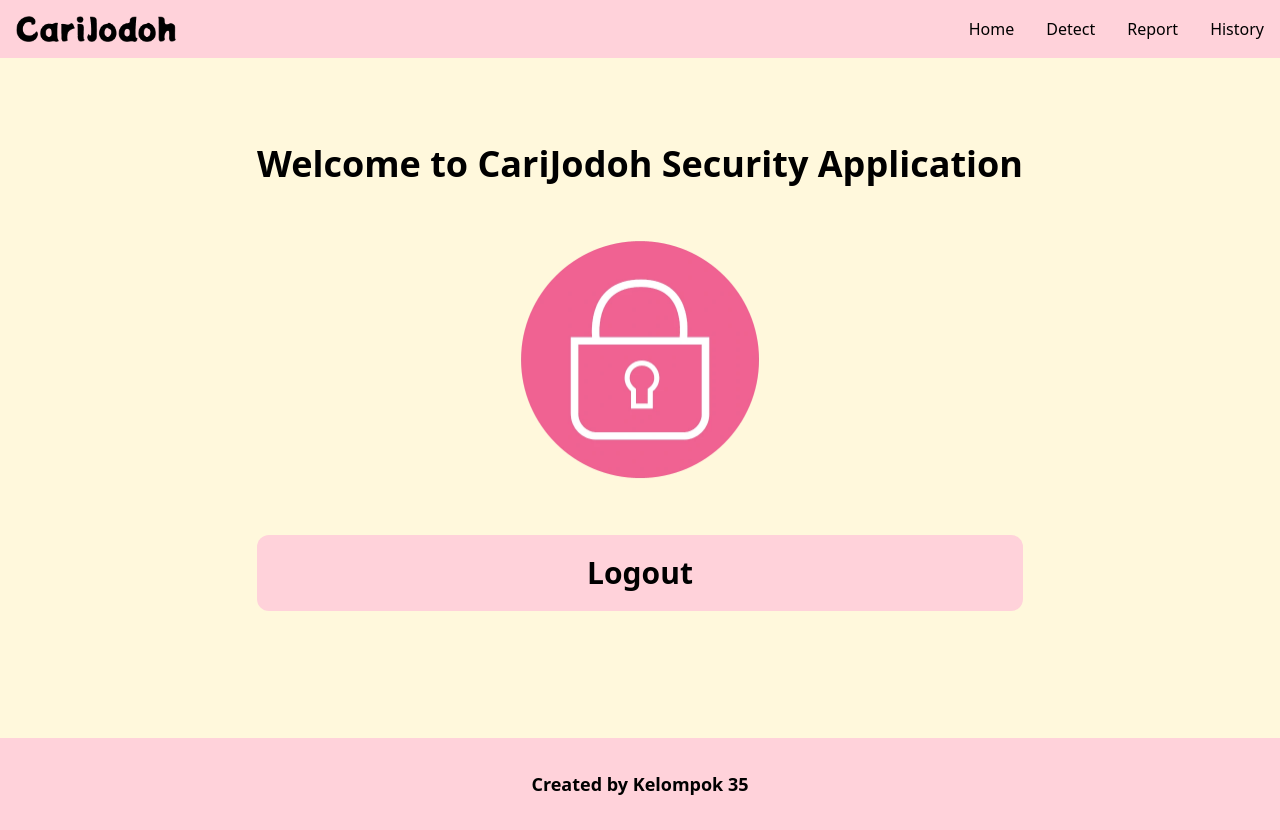
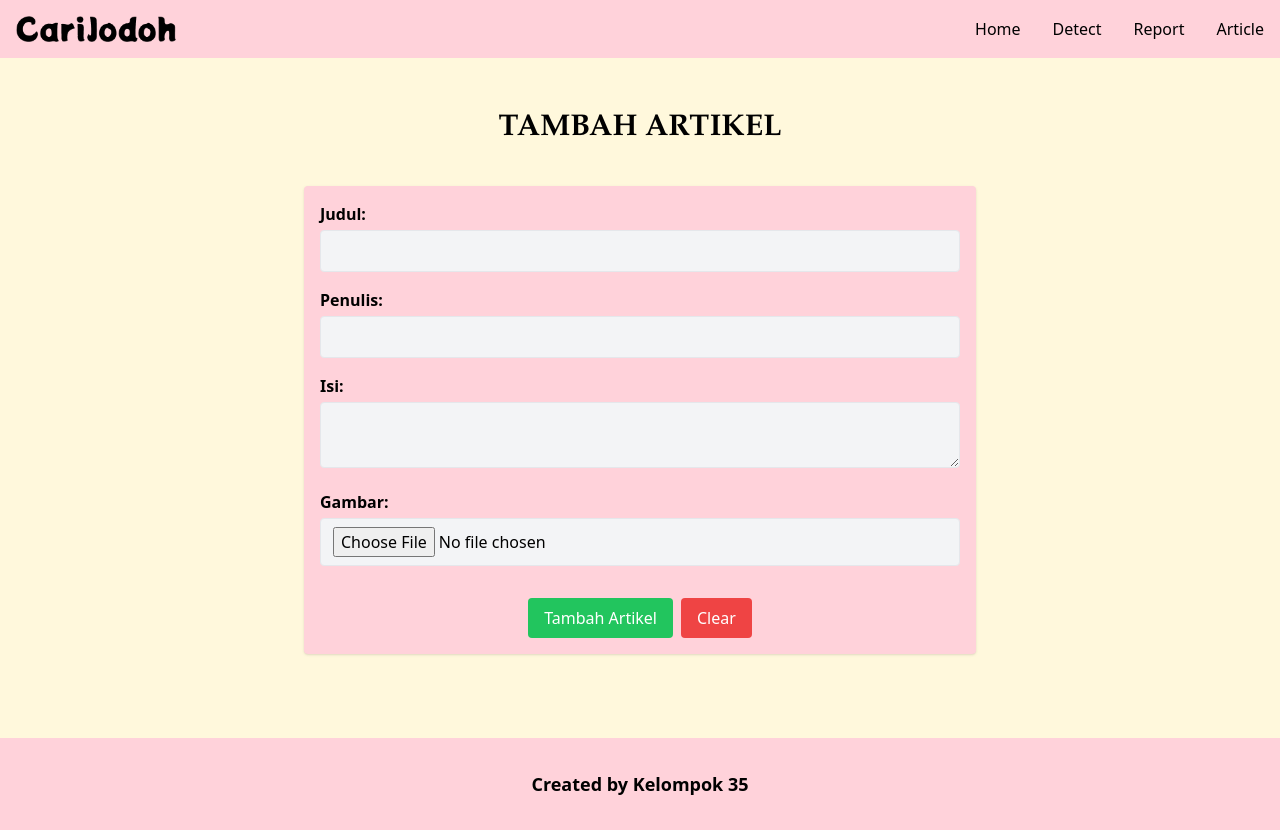
Before and after one commit to habibibi/CariJodoh, a React (Vite) app: page /article in a window 1280 px wide. Before the commit this address led to /. Built offline with nearby package versions, Linux system fonts and the light colour scheme; sample sign-in values are in the browser's storage.

Commit message:
feat: create article routing

```diff
--- a/src/App.jsx
+++ b/src/App.jsx
@@ -11,7 +11,7 @@ import ProtectedRoute from "./config/ProtectedRoute";
 import Detect from "./pages/Detect";
 import ProfileView from "./pages/ProfileView";
 import Report from "./pages/Report";
-import Tes from "./pages/Tes";
+import Article from "./pages/Article";
 
 const App = () => {
   return (
@@ -52,9 +52,11 @@ const App = () => {
         <Route path="/login" element={<Login />} />
         <Route path="/register" element={<Register />} />
         <Route
-          path="/tes"
+          path="/article"
           element={
-              <Tes />
+            <ProtectedRoute>
+              <Article />
+            </ProtectedRoute>
           }
         />
         <Route path="*" element={<Navigate to="/" />} />
--- a/src/components/Navbar.jsx
+++ b/src/components/Navbar.jsx
@@ -25,7 +25,7 @@ const Navbar = () => {
             <Link to="/report">Report</Link>
           </li>
           <li className="inline-block p-[1rem]">
-            <Link to="/history">History</Link>
+            <Link to="/article">Article</Link>
           </li>
         </ul>
         <div className="flex w-full lg:hidden cursor-pointer">
@@ -49,7 +49,7 @@ const Navbar = () => {
                 <Link to="/report">Report</Link>
               </li>
               <li className="p-[1rem] text-center font-semibold">
-                <Link to="/history">History</Link>
+                <Link to="/article">Article</Link>
               </li>
             </ul>
           ) : (
--- /dev/null
+++ b/src/pages/Article.jsx
@@ -0,0 +1,126 @@
+import { useState } from "react";
+import { toast } from "react-toastify";
+// import Axios from "../config/Axios";
+
+const Article = () => {
+  const [author, setAuthor] = useState("");
+  const [title, setTitle] = useState("");
+  const [content, setContent] = useState("");
+  const [image, setImage] = useState("");
+
+  const addArticle = async (e) => {
+    e.preventDefault();
+
+    // Validasi Kelengkapan
+    if (!title) {
+      toast.error("Masukkan judul artikel terlebih dahulu!");
+      return;
+    } else if (!author) {
+      toast.error("Masukkan penulis artikel terlebih dahulu!");
+      return;
+    } else if (content < 50) {
+      toast.error("Isi artikel minimal 50 karakter!");
+      return;
+    }
+
+    // const body = {
+    //   author: author,
+    //   title: title,
+    //   content: content,
+    //   image: image,
+    // };
+
+    // try {
+    //   const response = await Axios
+    //     .post
+    //     // ???????? belum
+    //     ();
+    // } catch (error) {
+    //   toast.error(
+    //     error.response.data.message || "Tambah artikel gagal, silakan coba lagi"
+    //   );
+    // }
+  };
+
+  return (
+    <div className="mb-5">
+      <div className="flex justify-center mt-5">
+        <h1 className="font-['Garamond'] text-3xl font-bold">TAMBAH ARTIKEL</h1>
+      </div>
+
+      <form className="max-w-2xl mx-auto p-4 bg-[#FFD2DA] rounded shadow mt-10">
+        <div className="mb-4">
+          <label htmlFor="judul" className="block font-bold mb-1">
+            Judul:
+          </label>
+          <input
+            type="text"
+            id="judul"
+            className="w-full px-3 py-2 border bg-gray-100 rounded"
+            value={title}
+            onChange={(e) => setTitle(e.target.value)}
+          />
+        </div>
+        <div className="mb-4">
+          <label htmlFor="penulis" className="block font-bold mb-1">
+            Penulis:
+          </label>
+          <input
+            type="text"
+            id="penulis"
+            className="w-full px-3 py-2 border bg-gray-100 rounded"
+            value={author}
+            onChange={(e) => setAuthor(e.target.value)}
+          />
+        </div>
+        <div className="mb-4">
+          <label htmlFor="isi" className="block font-bold mb-1">
+            Isi:
+          </label>
+          <textarea
+            id="isi"
+            className="w-full px-3 py-2 border bg-gray-100 rounded"
+            value={content}
+            onChange={(e) => setContent(e.target.value)}
+          ></textarea>
+        </div>
+        <div className="mb-4">
+          <label htmlFor="gambar" className="block font-bold mb-1">
+            Gambar:
+          </label>
+          <input
+            type="file"
+            id="gambar"
+            accept="image/*"
+            className="w-full px-3 py-2 border bg-gray-100 rounded"
+            value={image}
+            onChange={(e) => setImage(e.target.value)}
+          />
+        </div>
+        <div className="flex justify-center">
+          <button
+            type="submit"
+            className="bg-green-500 hover:bg-green-600 text-white py-2 px-4 rounded mr-2 mt-4"
+            onClick={(e) => addArticle(e)}
+          >
+            Tambah Artikel
+          </button>
+          <button
+            type="button"
+            className="bg-red-500 hover:bg-red-600 text-white py-2 px-4 rounded mt-4"
+            onClick={() => {
+              setAuthor("");
+              setContent("");
+              setImage("");
+              setTitle("");
+            }}
+          >
+            Clear
+          </button>
+        </div>
+      </form>
+    </div>
+  );
+};
+
+export default Article;
--- a/src/pages/Register.jsx
+++ b/src/pages/Register.jsx
@@ -32,10 +32,12 @@ const Register = () => {
 
     if (username < 5) {
       toast.error("Username minimal 5 karakter");
+      return;
     }
 
     if (password < 5) {
       toast.error("Password minimal 5 karakter");
+      return;
     }
 
     if (password != confirmPassword) {
--- a/src/pages/Tes.jsx
+++ /dev/null
@@ -1,114 +0,0 @@
-import { useEffect, useState } from "react";
-import { useNavigate } from "react-router-dom";
-import { checkAuthenticationStatus } from "../config/VerifyAuth";
-import { toast } from "react-toastify";
-import Axios from "../config/Axios";
-
-const Tes = () => {
-    const [author, setAuthor] = useState("");
-    const [title, setTitle] = useState("");
-    const [content, setContent] = useState("");
-    const [image, setImage] = useState("");
-    const navigate = useNavigate();
-
-    // useEffect(() => {
-    //     const isAuthenticated = checkAuthenticationStatus();
-    //     if (!isAuthenticated) {
-    //         toast.error("Login terlebih dahulu!");
-    //         navigate("/");
-    //     }
-    // }, [navigate]);
-
-    const addArticle = async (e) => {
-        e.preventDefault();
-
-        // Validasi Kelengkapan
-        if (!title) {
-            toast.error("Masukkan judul artikel terlebih dahulu!");
-            return;
-        } else if (!author) {
-            toast.error("Masukkan penulis artikel terlebih dahulu!");
-            return;
-        } else if (content < 50) {
-            toast.error("Isi artikel minimal 50 karakter!");
-            return;
-        }
-
-        const body = {
-            author: author,
-            title: title,
-            content: content,
-            image: image,
-        };
-
-        try {
-            const response = await Axios.post(
-                // ???????? belum
-            )
-        } catch (error) {
-            toast.error(error.response.data.message || "Tambah artikel gagal, silakan coba lagi");
-        }
-    };
-
-    return (
-        <div className="mb-5">
-            <div className="flex justify-center mt-5">
-                <h1 className="font-['Garamond'] text-3xl font-bold">TAMBAH ARTIKEL</h1>
-            </div>
-
-            <form className="max-w-2xl mx-auto p-4 bg-[#FFD2DA] rounded shadow mt-10">
-                <div className="mb-4">
-                    <label htmlFor="judul" className="block font-bold mb-1">Judul:</label>
-                    <input
-                        type="text"
-                        id="judul"
-                        className="w-full px-3 py-2 border bg-gray-100 rounded"
-                        value={title}
-                        onChange={(e) => setTitle(e.target.value)}
-                    />
-                </div>
-                <div className="mb-4">
-                    <label htmlFor="penulis" className="block font-bold mb-1">Penulis:</label>
-                    <input
-                        type="text"
-                        id="penulis"
-                        className="w-full px-3 py-2 border bg-gray-100 rounded"
-                        value={author}
-                        onChange={(e) => setAuthor(e.target.value)}
-                    />
-                </div>
-                <div className="mb-4">
-                    <label htmlFor="isi" className="block font-bold mb-1">Isi:</label>
-                    <textarea
-                        id="isi"
-                        className="w-full px-3 py-2 border bg-gray-100 rounded"
-                        value={content}
-                        onChange={(e) => setContent(e.target.value)}>
-                    </textarea>
-                </div>
-                <div className="mb-4">
-                    <label htmlFor="gambar" className="block font-bold mb-1">Gambar:</label>
-                    <input
-                        type="file"
-                        id="gambar"
-                        accept="image/*"
-                        className="w-full px-3 py-2 border bg-gray-100 rounded"
-                        value={image}
-                        onChange={(e) => setImage(e.target.value)}
-                    />
-                </div>
-                <div className="flex justify-center">
-                    <button type="submit" className="bg-green-500 hover:bg-green-600 text-white py-2 px-4 rounded mr-2 mt-4"
-                    onClick={(e) => addArticle(e)}>
-                        Tambah Artikel
-                    </button>
-                    <button type="button" className="bg-red-500 hover:bg-red-600 text-white py-2 px-4 rounded mt-4">
-                        Clear
-                    </button>
-                </div>
-            </form>
-        </div>
-    );
-};
-
-export default Tes;
```
